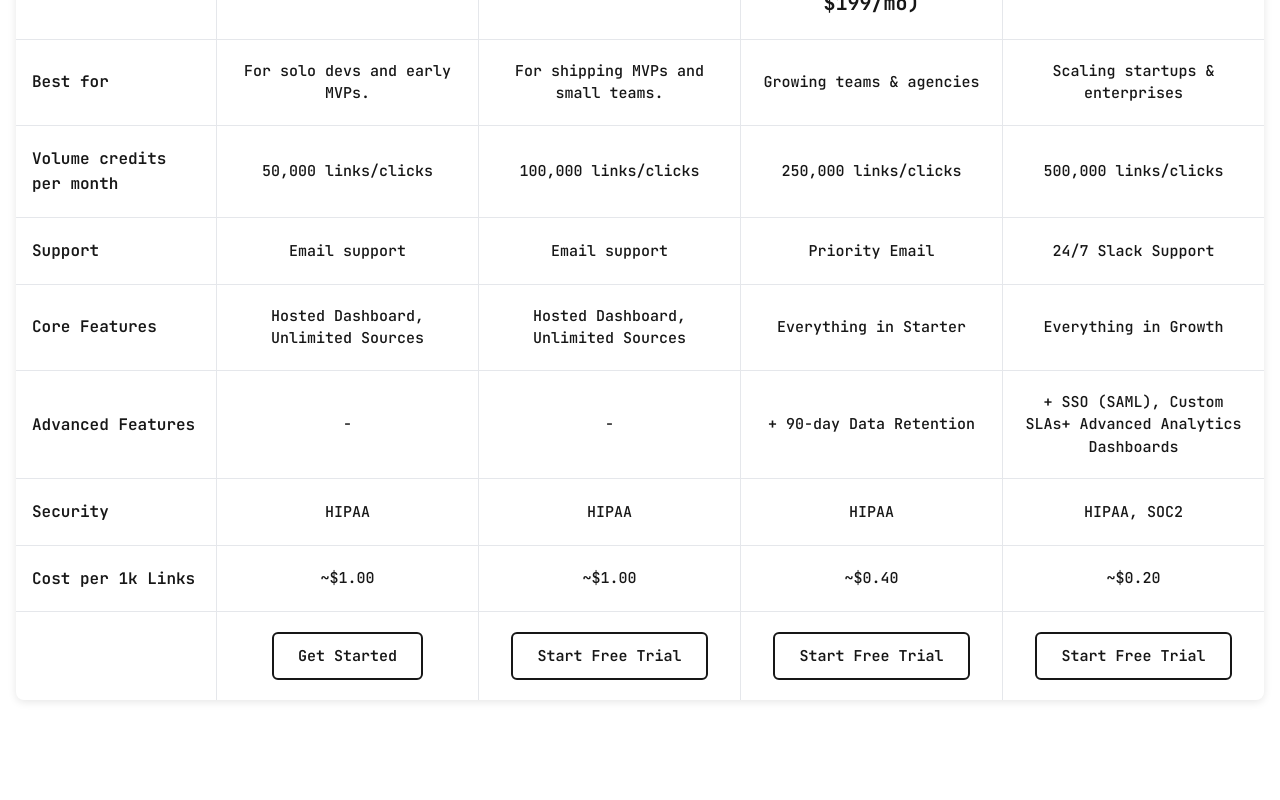
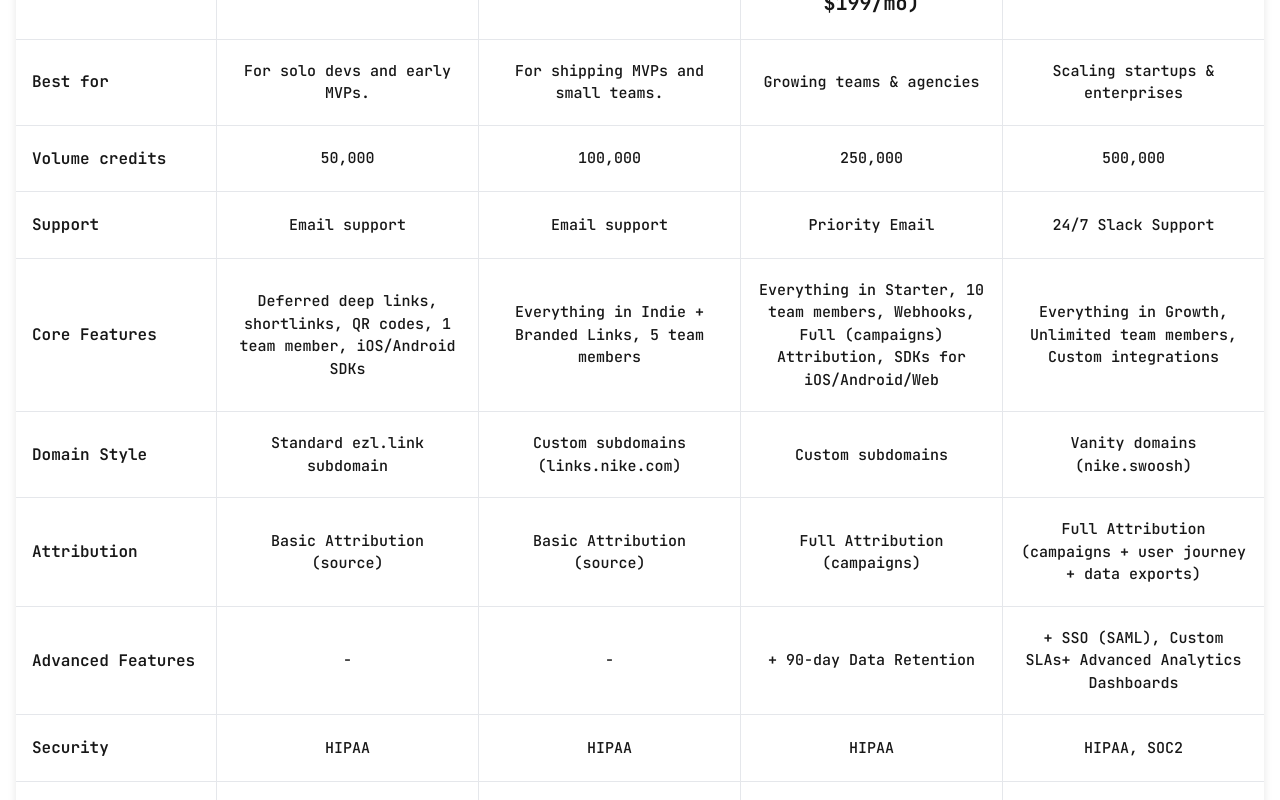
Before and after one commit to GetEZLinks/ezlinks-marketing, a Next.js app: page /pricing in a window 1280 px wide. Shown: the part 480-1280 px from the top of the page. Built offline with nearby package versions, Linux system fonts and the light colour scheme.

Commit message:
Added more items to pricing grid.

```diff
--- a/src/components/PricingGrid/PricingGrid.tsx
+++ b/src/components/PricingGrid/PricingGrid.tsx
@@ -10,7 +10,9 @@ interface PricingTier {
   credits: string;
   support: string;
   coreFeatures: string;
+  attribution: string;
   advancedFeatures: string;
+  domainStyle: string;
   cta: string;
   security: string;
   costPerLink: string;
@@ -22,21 +24,25 @@ const PricingGrid: React.FC = () => {
       name: 'Indie',
       price: 'Free forever',
       bestFor: 'For solo devs and early MVPs.',
-      credits: '50,000 links/clicks',
+      credits: '50,000',
       support: 'Email support',
-      coreFeatures: 'Hosted Dashboard, Unlimited Sources',
+      coreFeatures: 'Deferred deep links, shortlinks, QR codes, 1 team member, iOS/Android SDKs',
+      domainStyle: 'Standard ezl.link subdomain',
+      attribution: 'Basic Attribution (source)',
       advancedFeatures: '-',
       security: 'HIPAA',
       costPerLink: '~$1.00',
-      cta: 'Get Started',
+      cta: 'Start Free',
     },
     {
       name: 'Starter',
       price: '$99 /mo',
       bestFor: 'For shipping MVPs and small teams.',
-      credits: '100,000 links/clicks',
+      credits: '100,000',
       support: 'Email support',
-      coreFeatures: 'Hosted Dashboard, Unlimited Sources',
+      coreFeatures: 'Everything in Indie + Branded Links, 5 team members',
+      domainStyle: 'Custom subdomains (links.nike.com)',
+      attribution: 'Basic Attribution (source)',
       advancedFeatures: '-',
       security: 'HIPAA',
       costPerLink: '~$1.00',
@@ -46,9 +52,11 @@ const PricingGrid: React.FC = () => {
       name: 'Growth',
       price: '$265/mo (yr - $199/mo)',
       bestFor: 'Growing teams & agencies',
-      credits: '250,000 links/clicks',
+      credits: '250,000',
       support: 'Priority Email',
-      coreFeatures: 'Everything in Starter',
+      coreFeatures: 'Everything in Starter, 10 team members, Webhooks, Full (campaigns) Attribution, SDKs for iOS/Android/Web',
+      domainStyle: 'Custom subdomains',
+      attribution: 'Full Attribution (campaigns)',
       advancedFeatures: '+ 90-day Data Retention',
       security: 'HIPAA',
       costPerLink: '~$0.40',
@@ -58,9 +66,11 @@ const PricingGrid: React.FC = () => {
       name: 'Scale',
       price: '$499 /mo',
       bestFor: 'Scaling startups & enterprises',
-      credits: '500,000 links/clicks',
+      credits: '500,000',
       support: '24/7 Slack Support',
-      coreFeatures: 'Everything in Growth',
+      coreFeatures: 'Everything in Growth, Unlimited team members, Custom integrations',
+      domainStyle: 'Vanity domains (nike.swoosh)',
+      attribution: 'Full Attribution (campaigns + user journey + data exports)',
       advancedFeatures: '+ SSO (SAML), Custom SLAs+ Advanced Analytics Dashboards',
       security: 'HIPAA, SOC2',
       costPerLink: '~$0.20',
@@ -71,9 +81,11 @@ const PricingGrid: React.FC = () => {
   const features = [
     { label: 'Price', key: 'price' },
     { label: 'Best for', key: 'bestFor' },
-    { label: 'Volume credits per month', key: 'credits' },
+    { label: 'Volume credits', key: 'credits' },
     { label: 'Support', key: 'support' },
     { label: 'Core Features', key: 'coreFeatures' },
+    { label: 'Domain Style', key: 'domainStyle' },
+    { label: 'Attribution', key: 'attribution' },
     { label: 'Advanced Features', key: 'advancedFeatures' },
     { label: 'Security', key: 'security' },
     { label: 'Cost per 1k Links', key: 'costPerLink' },
```
